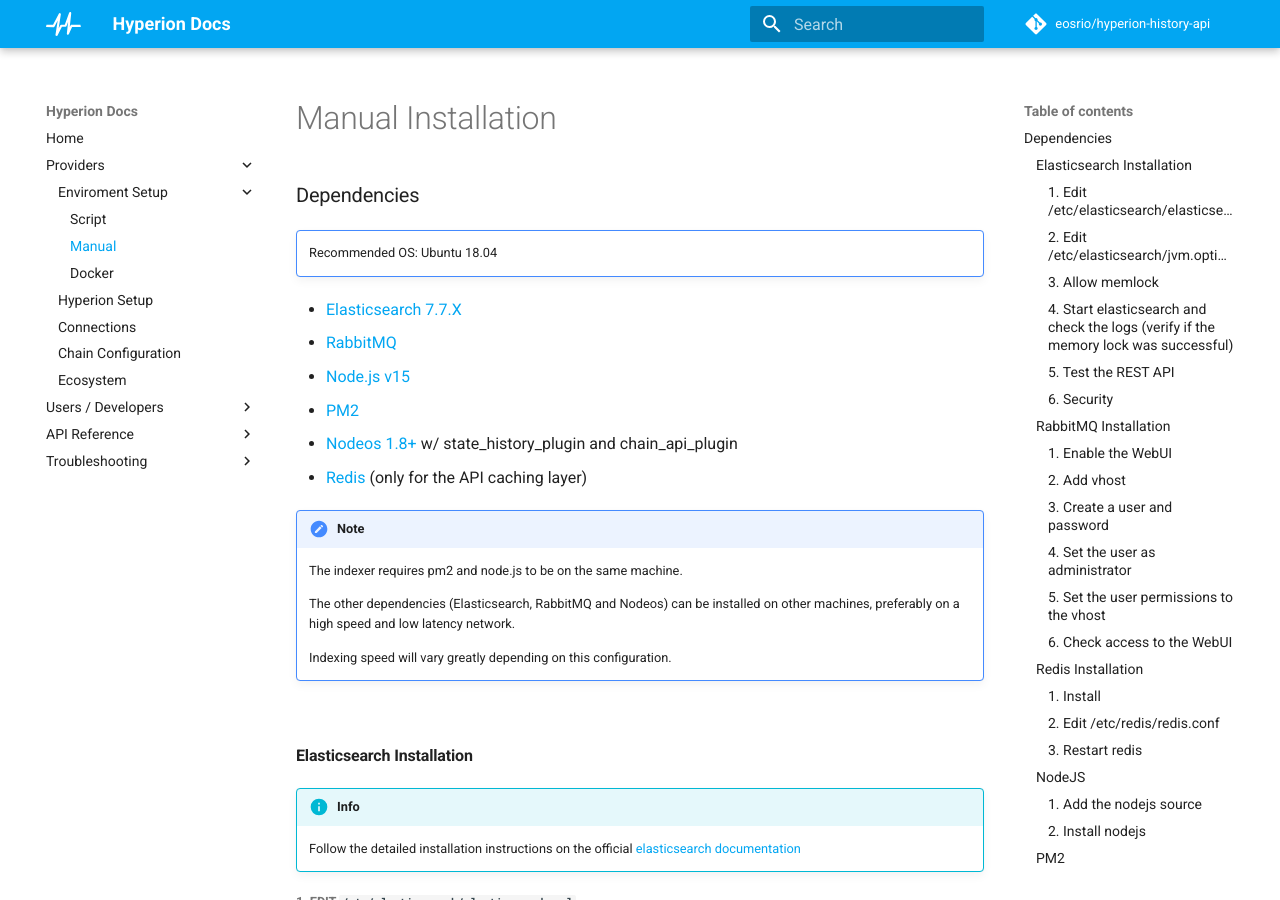
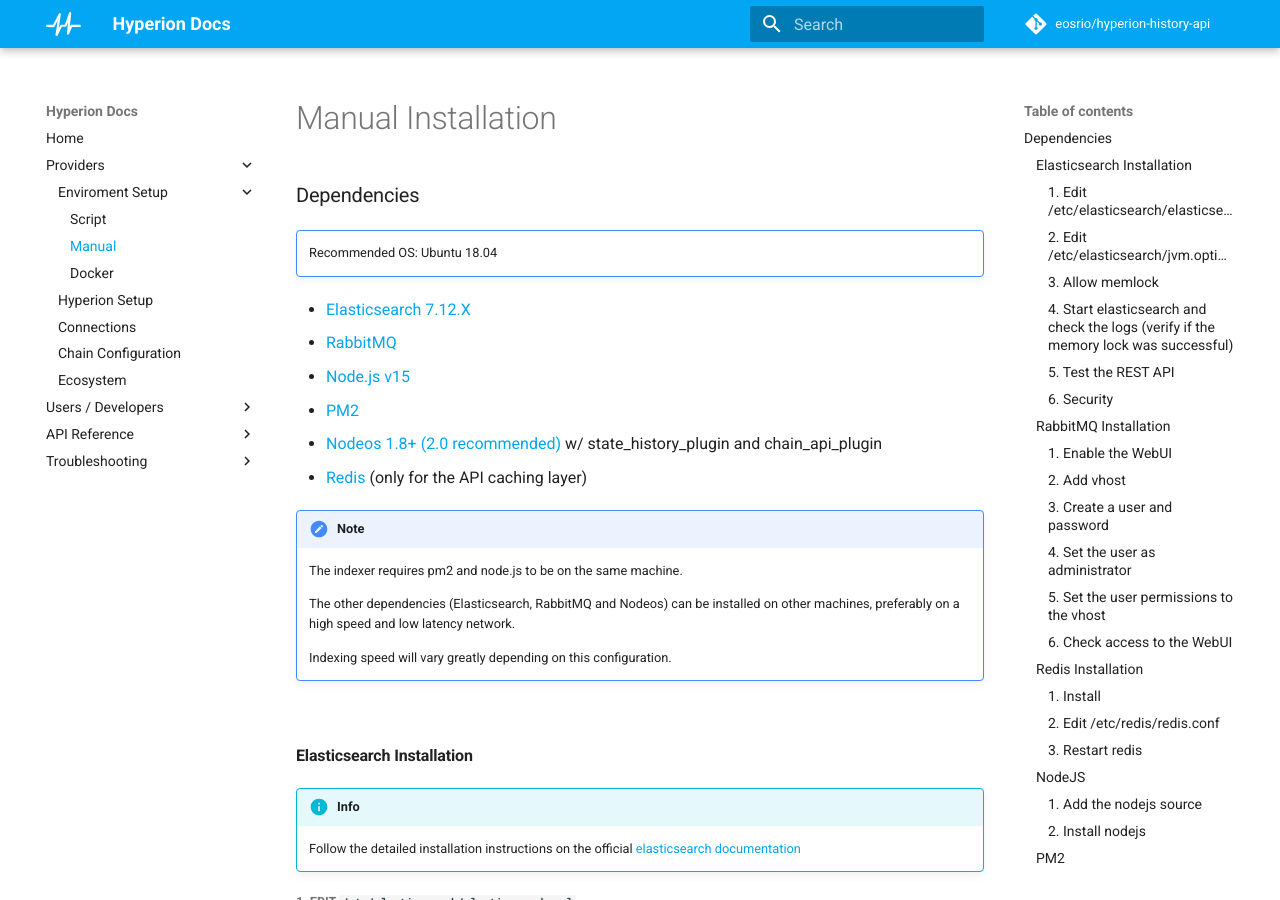
Before and after one commit to eosrio/hyperion-docs, an MkDocs documentation site: the page built from docs/install.md, in a window 1280 px wide and 900 px high. Built offline with MkDocs 1.6.1 and Material for MkDocs 9.7.7, drawn with Linux system fonts in a browser that asks for light colours; comment, search, counter and statistics services are not loaded.

Commit message:
Dependencies version updated

```diff
--- a/docs/install.md
+++ b/docs/install.md
@@ -6,11 +6,11 @@
     Recommended OS: Ubuntu 18.04
 
 
- - [Elasticsearch 7.7.X](https://www.elastic.co/downloads/elasticsearch)
+ - [Elasticsearch 7.12.X](https://www.elastic.co/downloads/elasticsearch)
  - [RabbitMQ](https://www.rabbitmq.com/install-debian.html)
  - [Node.js v15](https://github.com/nodesource/distributions/blob/master/README.md#installation-instructions)
  - [PM2](http://pm2.keymetrics.io/docs/usage/quick-start/)
- - [Nodeos 1.8+](https://github.com/EOSIO/eos/releases/latest) w/ state_history_plugin and chain_api_plugin
+ - [Nodeos 1.8+ (2.0 recommended)](https://github.com/EOSIO/eos/releases/latest) w/ state_history_plugin and chain_api_plugin
  - [Redis](https://redis.io/topics/quickstart) (only for the API caching layer)
 
 !!! note
```
